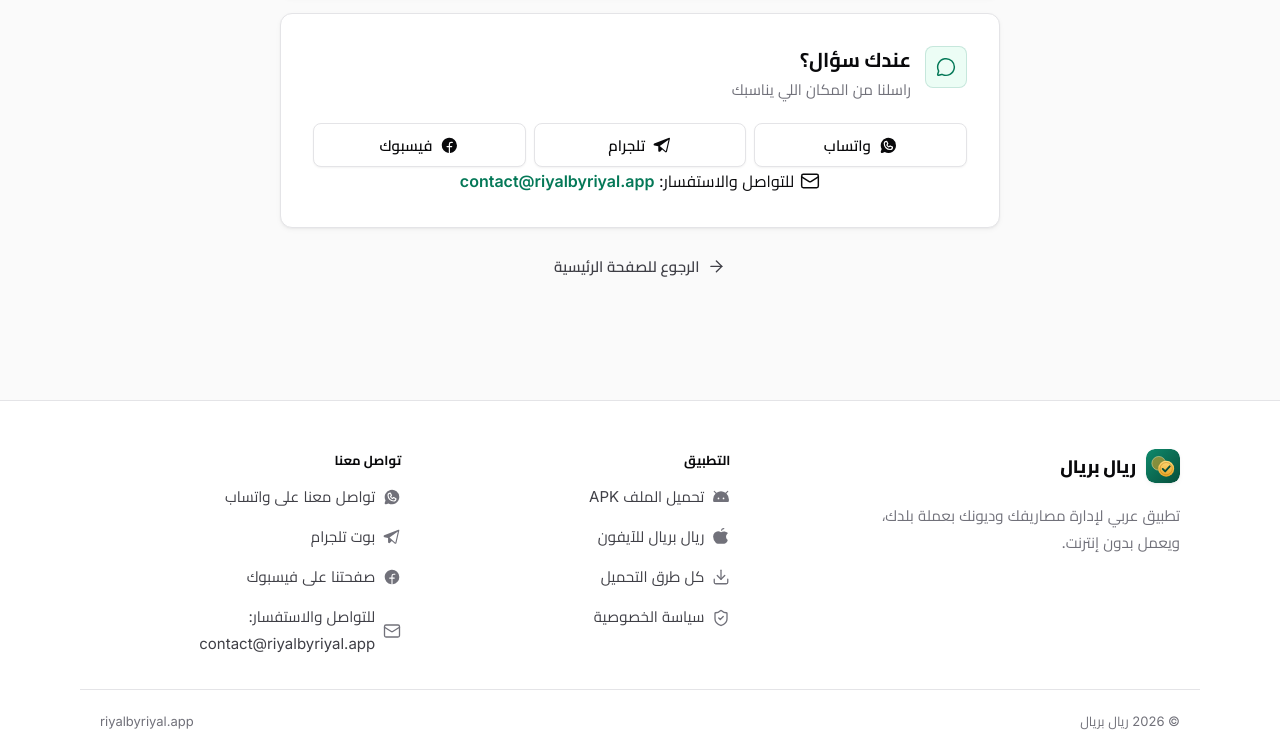
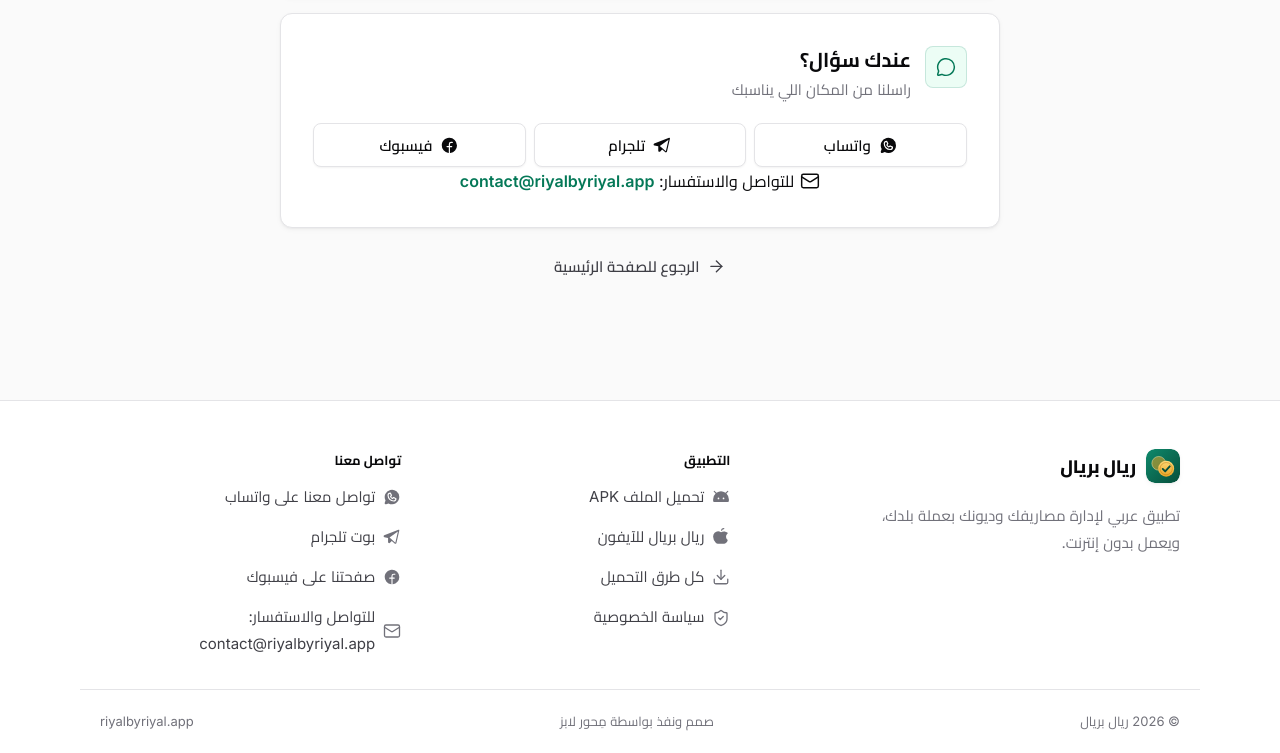
Before and after one commit to ayuob77/riyalbyriyal-site, a plain HTML site: page download/index.html in a window 1280 px wide. Shown: the part 1920-2673 px from the top of the page. Drawn offline with Linux system fonts and the light colour scheme.

Commit message:
Footer credit: صمم ونفذ بواسطة مِحور لابز (Mihwar Labs re-sign) — landing pages only, app/ untouched

```diff
--- a/download/index.html
+++ b/download/index.html
@@ -131,6 +131,7 @@
   </div>
   <div class="container footer-bottom">
     <span>© 2026 ريال بريال</span>
+    <span class="made-by">صمم ونفذ بواسطة مِحور لابز</span>
     <span dir="ltr">riyalbyriyal.app</span>
   </div>
 </footer>
```
Also changed, not shown: index.html (+1 -0 lines), iphone/index.html (+1 -0 lines), privacy/index.html (+1 -0 lines).
